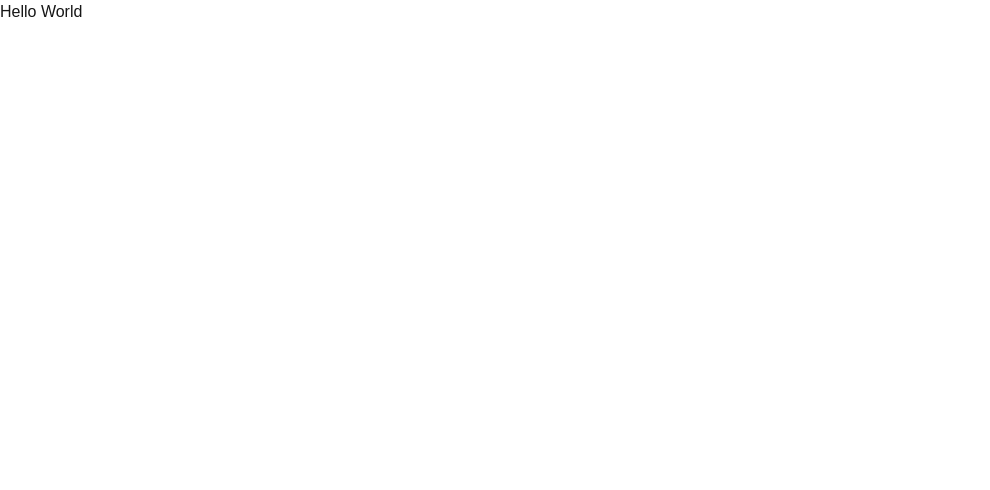
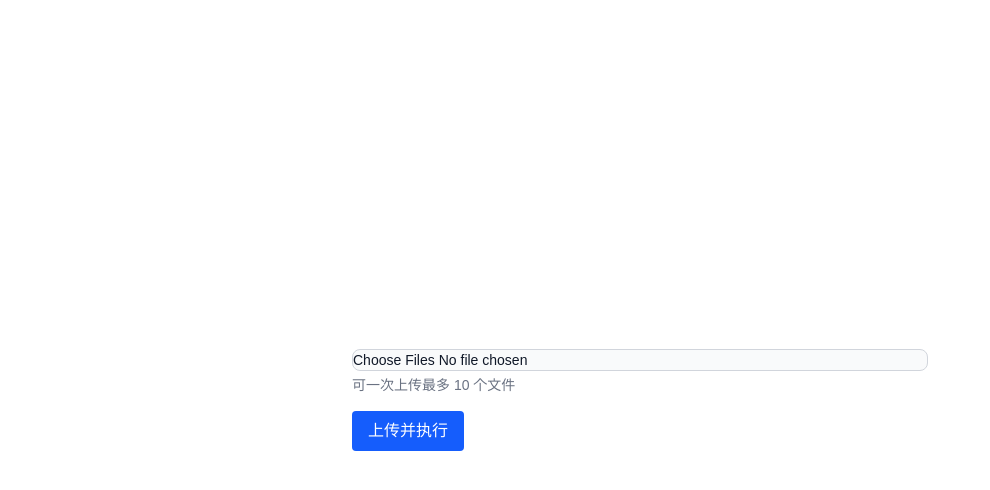
Before and after one commit to starplayground/document-organization, a Next.js app: page / in a window 1280 px wide. Shown: the top 490 px of the page, without its empty margins (0-990 px from the left). Built offline with nearby package versions, Linux system fonts and the light colour scheme.

Commit message:
feat: add multi-file upload workflow page

```diff
--- a/src/app/page.tsx
+++ b/src/app/page.tsx
@@ -1,3 +1,128 @@
+"use client"
+
+import { useState } from "react"
+
 export default function Home() {
-  return <div>Hello World</div>
+  const [selectedFiles, setSelectedFiles] = useState<File[]>([])
+  const [error, setError] = useState<string | null>(null)
+  const [loading, setLoading] = useState(false)
+  const [result, setResult] = useState<string | null>(null)
+
+  const handleFileChange = (e: React.ChangeEvent<HTMLInputElement>) => {
+    const files = Array.from(e.target.files ?? [])
+    setSelectedFiles(files)
+  }
+
+  const handleSubmit = async (e: React.FormEvent) => {
+    e.preventDefault()
+    setError(null)
+    setResult(null)
+
+    if (selectedFiles.length === 0) {
+      setError("请选择至少一个文件")
+      return
+    }
+
+    if (selectedFiles.length > 10) {
+      setError("一次最多上传 10 个文件")
+      return
+    }
+
+    setLoading(true)
+    try {
+      const formData = new FormData()
+      selectedFiles.forEach((file) => formData.append("file", file))
+
+      const uploadRes = await fetch("/api/file", {
+        method: "POST",
+        body: formData,
+      })
+      const uploadData = await uploadRes.json()
+
+      if (!uploadRes.ok) {
+        setError(uploadData.error?.message || "文件上传失败")
+        setLoading(false)
+        return
+      }
+
+      const ids: string[] = []
+
+      if (Array.isArray(uploadData.results)) {
+        uploadData.results.forEach((item: any) => {
+          const res = item.result
+          if (res && !res.error && res.id) {
+            ids.push(res.id)
+          }
+        })
+      } else if (uploadData.id) {
+        ids.push(uploadData.id)
+      }
+
+      if (ids.length === 0) {
+        setError("未能获取文件ID")
+        setLoading(false)
+        return
+      }
+
+      const wfRes = await fetch("/api/workflow", {
+        method: "POST",
+        headers: { "Content-Type": "application/json" },
+        body: JSON.stringify({
+          inputs: {
+            files: ids.map((id) => ({
+              type: "document",
+              transfer_method: "local_file",
+              upload_file_id: id,
+            })),
+          },
+        }),
+      })
+
+      const wfData = await wfRes.json()
+      if (!wfRes.ok) {
+        setError(wfData.error || "执行工作流失败")
+        setLoading(false)
+        return
+      }
+
+      setResult(wfData?.data?.outputs?.result ?? null)
+    } catch (err) {
+      console.error(err)
+      setError("发生错误")
+    } finally {
+      setLoading(false)
+    }
+  }
+
+  return (
+    <main className="min-h-screen flex flex-col items-center justify-center p-4">
+      <form onSubmit={handleSubmit} className="w-full max-w-xl space-y-4">
+        <div>
+          <input
+            type="file"
+            multiple
+            onChange={handleFileChange}
+            className="block w-full text-sm text-gray-900 border border-gray-300 rounded-lg cursor-pointer bg-gray-50 focus:outline-none"
+          />
+          <p className="text-sm text-gray-500 mt-1">可一次上传最多 10 个文件</p>
+        </div>
+        {error && <p className="text-red-500 text-sm">{error}</p>}
+        <button
+          type="submit"
+          disabled={loading}
+          className="px-4 py-2 bg-blue-600 text-white rounded disabled:opacity-50"
+        >
+          {loading ? "处理中..." : "上传并执行"}
+        </button>
+      </form>
+      {result && (
+        <div className="mt-8 w-full max-w-xl">
+          <h2 className="text-xl font-semibold mb-2">Workflow 结果</h2>
+          <pre className="bg-gray-100 p-4 rounded whitespace-pre-wrap break-all">
+            {result}
+          </pre>
+        </div>
+      )}
+    </main>
+  )
 }
--- a/src/types/api/workflow.ts
+++ b/src/types/api/workflow.ts
@@ -2,7 +2,7 @@
 
 // 工作流输出结果
 export interface WorkflowOutputs {
-  result: string[]
+  result: string | string[]
   [key: string]: any // 允许其他可能的输出字段
 }
 
```
